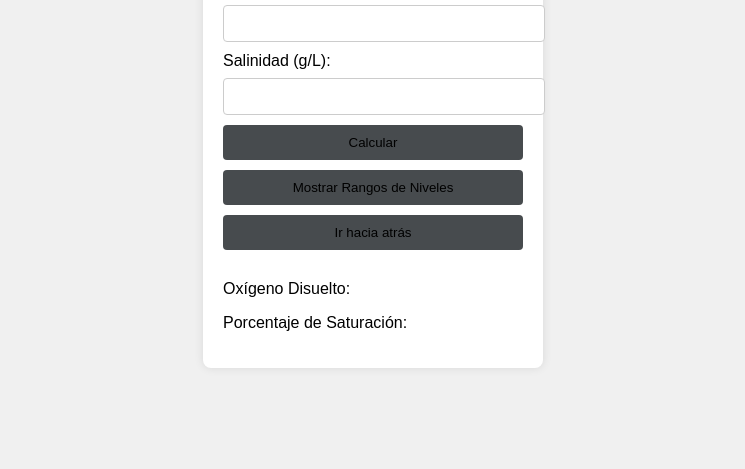
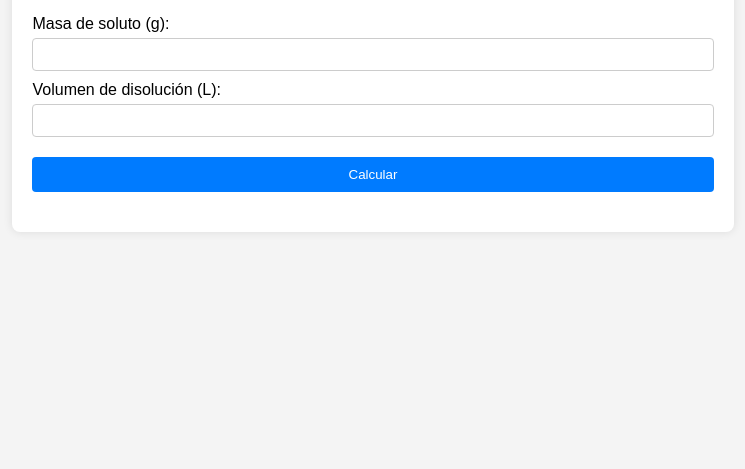
Before and after one commit to Miguel-apk/Calculadora-de-Ox-geno-Disuelto, a plain HTML site: page index.html in a window 1280 px wide. Shown: the part 331-800 px from the top of the page, without its empty margins (267-1012 px from the left). Drawn offline with Linux system fonts and the light colour scheme.

Commit message:
Add files via upload

```diff
--- a/index.html
+++ b/index.html
@@ -1,38 +1,25 @@
 <!DOCTYPE html>
-<html lang="en">
+<html lang="es">
 <head>
     <meta charset="UTF-8">
     <meta name="viewport" content="width=device-width, initial-scale=1.0">
-    <title>Calculadora de Oxígeno Disuelto</title>
+    <title>Calculadora de Concentración de Disolución</title>
     <link rel="stylesheet" href="styles.css">
 </head>
 <body>
     <div class="container">
-        <h1>Calculadora de Oxígeno Disuelto</h1>
+        <h1>Calculadora de Concentración de Disolución</h1>
+        <form id="concentration-form">
+            <label for="solute-mass">Masa de soluto (g):</label>
+            <input type="number" id="solute-mass" step="0.01" required>
 
-        <label for="temperature">Temperatura (°C):</label>
-        <input type="number" id="temperature" name="temperature" required>
+            <label for="solution-volume">Volumen de disolución (L):</label>
+            <input type="number" id="solution-volume" step="0.01" required>
 
-        <label for="volume">Cantidad de Agua (L):</label>
-        <input type="number" id="volume" name="volume" step="0.01" required>
-
-        <label for="salinity">Salinidad (g/L):</label>
-        <input type="number" id="salinity" name="salinity" step="0.01" required>
-
-        <button onclick="calculateDO()">Calcular</button>
-
-        <div class="button-group">
-            <button onclick="showRanges()">Mostrar Rangos de Niveles</button>
-        </div>
-        <button onclick="resetFields()">Ir hacia atrás</button>
-
-        <div id="results">
-            <p id="doResult">Oxígeno Disuelto: </p>
-            <p id="percentageResult">Porcentaje de Saturación: </p>
-            <p id="rangeResult"></p>
-        </div>
+            <button type="submit">Calcular</button>
+        </form>
+        <div id="result"></div>
     </div>
-
     <script src="script.js"></script>
 </body>
 </html>
--- a/script.js
+++ b/script.js
@@ -1,50 +1,16 @@
-function calculateDO() {
-    const temperature = parseFloat(document.getElementById("temperature").value);
-    const volume = parseFloat(document.getElementById("volume").value);
-    const salinity = parseFloat(document.getElementById("salinity").value);
+// script.js
+document.getElementById('concentration-form').addEventListener('submit', function(event) {
+    event.preventDefault();
 
-    if (isNaN(temperature) || isNaN(volume) || isNaN(salinity)) {
-        alert("Por favor, ingrese valores válidos.");
+    const soluteMass = parseFloat(document.getElementById('solute-mass').value);
+    const solutionVolume = parseFloat(document.getElementById('solution-volume').value);
+
+    if (isNaN(soluteMass) || isNaN(solutionVolume) || solutionVolume === 0) {
+        alert('Por favor, ingrese valores válidos.');
         return;
     }
 
-    // Valores aproximados de saturación de oxígeno disuelto en mg/L para agua dulce a 0°C
-    let baseDO = 14.6; // Saturación en mg/L para agua dulce a 0°C
+    const concentration = soluteMass / solutionVolume;
 
-    // Ajustar la saturación según la temperatura (asumiendo una caída lineal)
-    const temperatureDrop = (temperature / 30) * 6.0; // Ajuste lineal para simplificar
-    let saturationDO = baseDO - temperatureDrop;
-
-    // Ajustar por salinidad (aproximación simple)
-    saturationDO -= salinity * 0.2; // Ajuste simple para salinidad
-
-    // Calcular porcentaje de saturación
-    const percentageDO = (saturationDO / baseDO) * 100;
-
-    // Mostrar resultados
-    document.getElementById("doResult").textContent = `Oxígeno Disuelto: ${saturationDO.toFixed(2)} mg/L`;
-    document.getElementById("percentageResult").textContent = `Porcentaje de Saturación: ${percentageDO.toFixed(2)}%`;
-}
-
-function showRanges() {
-    const rangeResult = document.getElementById("rangeResult");
-
-    rangeResult.innerHTML = `
-        <strong>Rangos de Niveles de Oxígeno Disuelto:</strong><br>
-        <ul>
-            <li><strong>Muy alto oxígeno disuelto (superior a 8 mg/L):</strong> Indica agua de muy buena calidad. Favorable para la vida acuática, incluyendo peces, invertebrados y otros organismos. Generalmente se encuentra en agua fría y bien mezclada.</li>
-            <li><strong>Alto oxígeno disuelto (6-8 mg/L):</strong> También representa agua de buena calidad. Adecuado para la mayoría de los peces y vida acuática. Puede encontrarse en ríos y lagos con buena circulación de agua.</li>
-            <li><strong>Moderado oxígeno disuelto (4-6 mg/L):</strong> Aceptable para muchos organismos acuáticos, aunque algunos pueden estar estresados. Puede indicar cierta contaminación o eutrofización.</li>
-            <li><strong>Bajo oxígeno disuelto (2-4 mg/L):</strong> Potencialmente estresante para muchos organismos acuáticos, especialmente para los peces más sensibles. Indica posibles problemas de contaminación o excesiva materia orgánica en descomposición.</li>
-            <li><strong>Muy bajo oxígeno disuelto (menos de 2 mg/L):</strong> Muy estresante y potencialmente letal para muchos organismos acuáticos. Indicativo de condiciones severas de contaminación, como aguas estancadas o altamente contaminadas.</li>
-        </ul>
-    `;
-}
-function resetFields() {
-    document.getElementById("temperature").value = "";
-    document.getElementById("volume").value = "";
-    document.getElementById("salinity").value = "";
-    document.getElementById("doResult").textContent = "Oxígeno Disuelto: ";
-    document.getElementById("percentageResult").textContent = "Porcentaje de Saturación: ";
-    document.getElementById("rangeResult").textContent = "";
-}
+    document.getElementById('result').textContent = `Concentración: ${concentration.toFixed(2)} g/L`;
+});
--- a/styles.css
+++ b/styles.css
@@ -1,56 +1,63 @@
-/* Estilos para la calculadora de oxígeno disuelto */
+/* styles.css */
 body {
     font-family: Arial, sans-serif;
-    background-color: #f0f0f0;
+    background-color: #f4f4f4;
+    margin: 0;
+    padding: 0;
     display: flex;
     justify-content: center;
     align-items: center;
     height: 100vh;
-    margin: 0;
 }
 
 .container {
-    background-color: white;
+    background-color: #fff;
     padding: 20px;
     border-radius: 8px;
-    box-shadow: 0px 0px 10px rgba(0,0,0,0.1);
-    width: 300px;
+    box-shadow: 0 0 10px rgba(0, 0, 0, 0.1);
+    text-align: center;
 }
 
 h1 {
-    text-align: center;
     margin-bottom: 20px;
 }
 
-label {
-    display: block;
-    margin-bottom: 8px;
+form {
+    display: flex;
+    flex-direction: column;
+    align-items: flex-start;
 }
 
-input, button {
-    width: 100%;
-    padding: 10px;
-    margin-bottom: 10px;
+label {
+    margin-top: 10px;
+}
+
+input {
+    margin-top: 5px;
+    padding: 8px;
     border: 1px solid #ccc;
     border-radius: 4px;
+    width: 100%;
+    box-sizing: border-box;
 }
 
 button {
-    background-color: #474b4e;
-    color: bluish gray;
+    margin-top: 20px;
+    padding: 10px 15px;
+    background-color: #007BFF;
+    color: white;
     border: none;
+    border-radius: 4px;
     cursor: pointer;
+    width: 100%;
 }
 
 button:hover {
-    background-color: #45a049;
+    background-color: #0056b3;
 }
 
-.button-group {
-    display: flex;
-    gap: 10px; /* Espacio entre los botones */
+#result {
+    margin-top: 20px;
+    font-size: 18px;
+    color: #333;
 }
-
-#results {
-    margin-top: 20px;
-}
```
